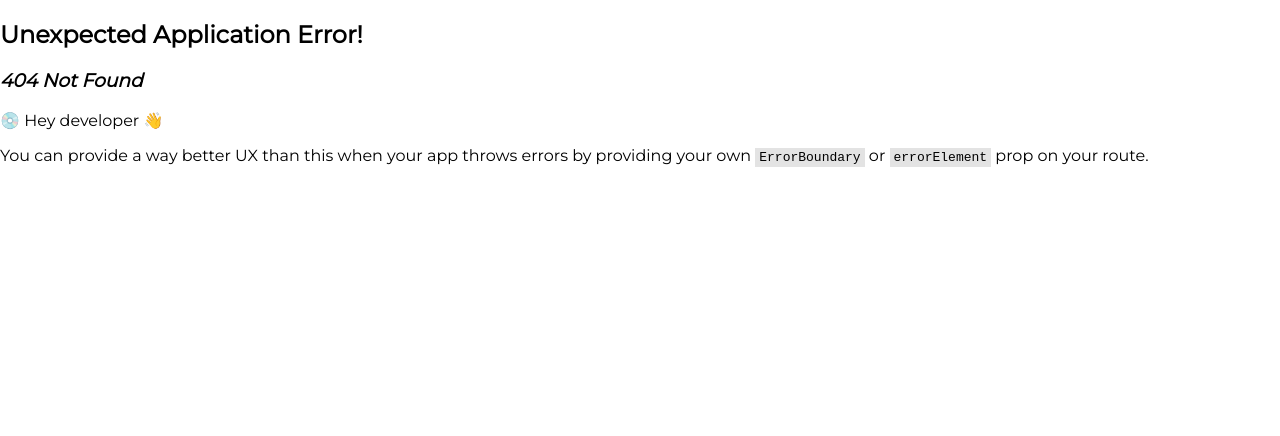
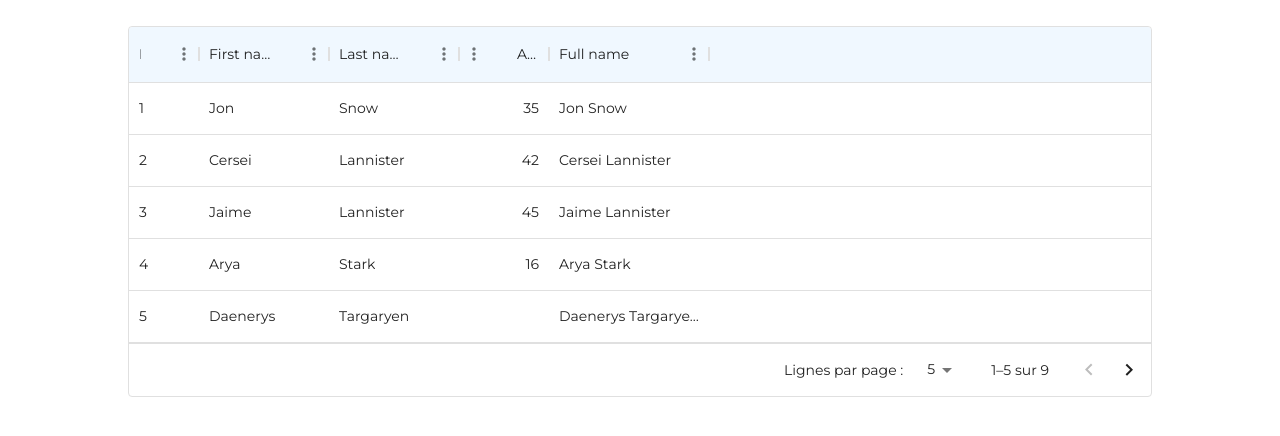
Before and after one commit to Nante1905/rh-frontend, a React (Vite) app: page /test in a window 1280 px wide. Before the commit this address had no page. Shown: the top 436 px of the page. Built offline with nearby package versions, Linux system fonts and the light colour scheme.

Commit message:
feat [details-annonce] changement de statut de candidature avec le bouton faire passer l'entretien et  ajout tab pour liste  entretien

```diff
--- a/package.json
+++ b/package.json
@@ -14,6 +14,7 @@
     "@emotion/styled": "^11.11.0",
     "@mui/icons-material": "^5.14.11",
     "@mui/material": "^5.14.11",
+    "@mui/x-data-grid": "^6.16.2",
     "@reduxjs/toolkit": "^1.9.6",
     "axios": "^1.5.1",
     "eslint-plugin-unused-imports": "^3.0.0",
--- a/src/components/back-office/annonce/annonce-list/AnnonceList.component.tsx
+++ b/src/components/back-office/annonce/annonce-list/AnnonceList.component.tsx
@@ -21,7 +21,10 @@ const AnnonceList = () => {
         console.log(res);
         setAnnonces(res.data);
       })
-      .catch(() => {
+      .catch((err) => {
+        if (err.response.status == 401) {
+          navigate("/login");
+        }
         setError("Impossible de charger les annonces");
       });
   }, []);
--- a/src/components/back-office/annonce/details-annonce/DetailsAnnonce.component.tsx
+++ b/src/components/back-office/annonce/details-annonce/DetailsAnnonce.component.tsx
@@ -8,6 +8,7 @@ import { Alert, Snackbar, Tab, Tabs } from "@mui/material";
 import { useLocation, useParams } from "react-router-dom";
 import CandidatureList from "../../candidature/candidature-list/CandidatureList.component";
 import { http } from "../../../../interceptors/requestInterceptor";
+import { CANDIDATURE_STATUS } from "../../../../constant/CandidatureStatus";
 
 const DetailsAnnonce = (props: any) => {
   const [annonce, setAnnonce] = useState<JobDetail | null>(null);
@@ -59,11 +60,30 @@ const DetailsAnnonce = (props: any) => {
             <Tab value="1" label="Candidatures" />
             <Tab value="2" label="Sélection de dossier" />
             <Tab value="3" label="Résultat test" />
+            <Tab value="4" label="Entretiens effectués" />
           </Tabs>
           {/* Component CandidatureList no antsoina, d any anaty component no mifetch */}
-          {tab == "1" && <CandidatureList idJob={idJob} status={0} />}
-          {tab == "2" && <CandidatureList idJob={idJob} status={3} />}
-          {tab == "3" && <CandidatureList idJob={idJob} status={5} />}
+          {tab == "1" && (
+            <CandidatureList
+              idJob={idJob}
+              status={CANDIDATURE_STATUS.postule}
+            />
+          )}
+          {tab == "2" && (
+            <CandidatureList
+              idJob={idJob}
+              status={CANDIDATURE_STATUS.selection}
+            />
+          )}
+          {tab == "3" && (
+            <CandidatureList idJob={idJob} status={CANDIDATURE_STATUS.test} />
+          )}
+          {tab == "4" && (
+            <CandidatureList
+              idJob={idJob}
+              status={CANDIDATURE_STATUS.entretien}
+            />
+          )}
         </div>
       </div>
     </>
--- a/src/components/back-office/candidature/candidature-card/CandidatureCard.component.scss
+++ b/src/components/back-office/candidature/candidature-card/CandidatureCard.component.scss
@@ -37,12 +37,14 @@
             }
         }
 
-        &-actions {
-            display: flex;
-            justify-content: space-around;
-            padding: 2% 0%;
-            flex-wrap: wrap;
-        }
+    }
+    &-actions {
+        display: flex;
+        justify-content: center;
+        padding: 2% 0%;
+        flex-wrap: wrap;
+        align-items: center;
+        gap: 5%;
     }
 
     .icon {
--- a/src/components/back-office/candidature/candidature-card/CandidatureCard.component.tsx
+++ b/src/components/back-office/candidature/candidature-card/CandidatureCard.component.tsx
@@ -24,6 +24,8 @@ const CandidatureCard = (props: any) => {
   const [expanded, setExpanded] = useState<boolean>(false);
   let candidature: Candidature = props.candidature;
 
+  console.log(candidature);
+
   let noteTest = 0;
   let totalTest = 0;
   const status = props.status;
@@ -36,10 +38,11 @@ const CandidatureCard = (props: any) => {
     open: false,
     message: "",
     disableTestBtn: false,
+    disableEntretienBtn: false,
   });
 
   const addIcon = (state: boolean) => {
-    if (status == CANDIDATURE_STATUS.selection) {
+    if (status >= CANDIDATURE_STATUS.selection) {
       if (state) {
         return <GppGoodIcon className="icon success" />;
       }
@@ -51,6 +54,9 @@ const CandidatureCard = (props: any) => {
   useEffect(() => {
     if (candidature.status != 0) {
       setUpdateStatusState({ ...updateStatusState, disableTestBtn: true });
+    }
+    if (candidature.status == 2) {
+      setUpdateStatusState({ ...updateStatusState, disableEntretienBtn: true });
     }
   }, []);
 
@@ -87,6 +93,35 @@ const CandidatureCard = (props: any) => {
         });
         // setOpen(true);
         // setMessage(err.data);
+      });
+  };
+
+  const fairePasserEntretien = () => {
+    http
+      .put(`/candidatures/${candidature.id}`, {
+        status: 2,
+      })
+      .then((res: any) => {
+        if (res.OK) {
+          setUpdateStatusState({
+            open: true,
+            message: res.data.message,
+            disableEntretienBtn: true,
+          });
+        } else {
+          setUpdateStatusState({
+            ...updateStatusState,
+            open: true,
+            message: res.data.message,
+          });
+        }
+      })
+      .catch((err) => {
+        setUpdateStatusState({
+          ...updateStatusState,
+          open: true,
+          message: err.data,
+        });
       });
   };
 
@@ -135,6 +170,30 @@ const CandidatureCard = (props: any) => {
             >
               {expanded ? "Voir moins" : "Voir plus"}
             </Button>
+            {status == CANDIDATURE_STATUS.test && (
+              <div className="candidature-card-actions flex">
+                <Button
+                  className="div-success"
+                  variant="contained"
+                  onClick={() => fairePasserEntretien()}
+                  disabled={updateStatusState.disableEntretienBtn}
+                >
+                  Faire passer l'entretien
+                </Button>
+              </div>
+            )}
+            {status == CANDIDATURE_STATUS.entretien && (
+              <div className="candidature-card-actions flex">
+                <Button
+                  className="div-success"
+                  variant="contained"
+                  // onClick={() => fairePasserEntretien()}
+                  // disabled={updateStatusState.disableEntretienBtn}
+                >
+                  Embaucher
+                </Button>
+              </div>
+            )}
           </div>
           <Collapse in={expanded} timeout="auto" unmountOnExit>
             <div className="candidature-card-collapse">
--- a/src/components/back-office/candidature/candidature-list/CandidatureList.component.tsx
+++ b/src/components/back-office/candidature/candidature-list/CandidatureList.component.tsx
@@ -24,10 +24,14 @@ const CandidatureList = (props: any) => {
       url += `/job/${idJob}/selections`;
     } else if (status == CANDIDATURE_STATUS.test) {
       url += `/job/${idJob}/tests`;
+    } else if (status == CANDIDATURE_STATUS.entretien) {
+      url += `/job/${idJob}/entretiens`;
     }
     http
       .get(url)
       .then((res) => {
+        console.log(res);
+
         setCandidatures(res.data);
       })
       .catch((err) => {
--- /dev/null
+++ b/src/components/data-table/DataTable.component.scss
@@ -0,0 +1,9 @@
+.table-container {
+    width: 80%;
+    margin: auto;
+    padding: 2%;
+
+    .MuiDataGrid-columnHeaders {
+        background-color: aliceblue;
+    }
+}
--- /dev/null
+++ b/src/components/data-table/DataTable.component.tsx
@@ -0,0 +1,115 @@
+import React from "react";
+import {
+  DataGrid,
+  GridColDef,
+  GridValueGetterParams,
+  frFR,
+} from "@mui/x-data-grid";
+import "./DataTable.component.scss";
+
+const DataTable = () => {
+  const columns: GridColDef[] = [
+    { field: "id", headerName: "ID", width: 70 },
+    { field: "firstName", headerName: "First name", width: 130 },
+    { field: "lastName", headerName: "Last name", width: 130 },
+    {
+      field: "age",
+      headerName: "Age",
+      type: "number",
+      width: 90,
+    },
+    {
+      field: "fullName",
+      headerName: "Full name",
+      description: "This column has a value getter and is not sortable.",
+      sortable: false,
+      width: 160,
+      valueGetter: (params: GridValueGetterParams) =>
+        `${params.row.firstName || ""} ${params.row.lastName || ""}`,
+    },
+  ];
+
+  const rows = [
+    { id: 1, lastName: "Snow", firstName: "Jon", age: 35 },
+    { id: 2, lastName: "Lannister", firstName: "Cersei", age: 42 },
+    { id: 3, lastName: "Lannister", firstName: "Jaime", age: 45 },
+    { id: 4, lastName: "Stark", firstName: "Arya", age: 16 },
+    { id: 5, lastName: "Targaryen", firstName: "Daenerys", age: null },
+    { id: 6, lastName: "Melisandre", firstName: null, age: 150 },
+    { id: 7, lastName: "Clifford", firstName: "Ferrara", age: 44 },
+    { id: 8, lastName: "Frances", firstName: "Rossini", age: 36 },
+    { id: 9, lastName: "Roxie", firstName: "Harvey", age: 65 },
+  ];
+
+  return (
+    <div className="table-container">
+      <DataGrid
+        rows={rows}
+        columns={columns}
+        initialState={{
+          pagination: {
+            paginationModel: { page: 0, pageSize: 5 },
+          },
+        }}
+        pageSizeOptions={[5, 10]}
+        // checkboxSelection
+        localeText={frFR.components.MuiDataGrid.defaultProps.localeText}
+      />
+    </div>
+  );
+};
+
+export default DataTable;
+
+// import * as React from 'react';
+
+// const columns: GridColDef[] = [
+//   { field: 'id', headerName: 'ID', width: 70 },
+//   { field: 'firstName', headerName: 'First name', width: 130 },
+//   { field: 'lastName', headerName: 'Last name', width: 130 },
+//   {
+//     field: 'age',
+//     headerName: 'Age',
+//     type: 'number',
+//     width: 90,
+//   },
+//   {
+//     field: 'fullName',
+//     headerName: 'Full name',
+//     description: 'This column has a value getter and is not sortable.',
+//     sortable: false,
+//     width: 160,
+//     valueGetter: (params: GridValueGetterParams) =>
+//       `${params.row.firstName || ''} ${params.row.lastName || ''}`,
+//   },
+// ];
+
+// const rows = [
+//   { id: 1, lastName: 'Snow', firstName: 'Jon', age: 35 },
+//   { id: 2, lastName: 'Lannister', firstName: 'Cersei', age: 42 },
+//   { id: 3, lastName: 'Lannister', firstName: 'Jaime', age: 45 },
+//   { id: 4, lastName: 'Stark', firstName: 'Arya', age: 16 },
+//   { id: 5, lastName: 'Targaryen', firstName: 'Daenerys', age: null },
+//   { id: 6, lastName: 'Melisandre', firstName: null, age: 150 },
+//   { id: 7, lastName: 'Clifford', firstName: 'Ferrara', age: 44 },
+//   { id: 8, lastName: 'Frances', firstName: 'Rossini', age: 36 },
+//   { id: 9, lastName: 'Roxie', firstName: 'Harvey', age: 65 },
+// ];
+
+// export default function DataTable() {
+//   return (
+//     <div style={{ height: 400, width: '100%' }}>
+//       <DataGrid
+//         rows={rows}
+//         columns={columns}
+//         initialState={{
+//           pagination: {
+//             paginationModel: { page: 0, pageSize: 5 },
+//           },
+//         }}
+//         pageSizeOptions={[5, 10]}
+//         checkboxSelection
+//       />
+//     </div>
+//   );
+// }
--- a/src/components/job-card/JobCard.component.scss
+++ b/src/components/job-card/JobCard.component.scss
@@ -1,8 +1,13 @@
 @import '../../variables.module.scss';
+
 
 .job-card {
     margin: auto;
     width: 50%;
+
+    .MuiChip-colorSuccess {
+        background-color: $success;
+    }
 
     &-item {
         margin: 2% 0%;
--- a/src/components/job-card/JobCard.component.tsx
+++ b/src/components/job-card/JobCard.component.tsx
@@ -25,7 +25,7 @@ const JobCard = (props: any) => {
   const statusMap = ["En attente", "Test", "Entretien", "Embauche"];
 
   const navigate = useNavigate();
-  console.log("job carrrr " + candidature);
+  console.log("statuuus " + status);
 
   const renderStatusComponent = (status: number) => {
     if (status === 1) {
@@ -50,10 +50,25 @@ const JobCard = (props: any) => {
     }
   };
 
+  const getStatus = (status: number) => {
+    if (status == 1) {
+      return "Passez le test";
+    }
+    if (status == 2) {
+      return "Entretien";
+    }
+    return "En attente";
+  };
+
   return (
     <Card className="job-card">
       <CardHeader
-        title={<h2>{annonce.title}</h2>}
+        title={
+          <>
+            <Chip label={getStatus(status)} color="success" />
+            <h2>{annonce.title}</h2>{" "}
+          </>
+        }
         subheader={<h4>{annonce.jour}</h4>}
         className="job-card-header"
       />
--- a/src/constant/CandidatureStatus.ts
+++ b/src/constant/CandidatureStatus.ts
@@ -2,5 +2,6 @@
 export const CANDIDATURE_STATUS = {
     postule: 0,
     selection: 3,
-    test: 5
+    test: 5,
+    entretien: 8
 }
--- a/src/main.tsx
+++ b/src/main.tsx
@@ -22,6 +22,7 @@ import HomePage from "./pages/frontoffice/home/HomePage.tsx";
 import QcmComponent from "./components/qcm/QcmComponent.tsx";
 import FoCandidature from "./components/front-office/candidature/foCandidature.component.tsx";
 import NavbarBackOffice from "./components/back-office/sidebar/NavbarBackOffice.tsx";
+import DataTable from "./components/data-table/DataTable.component.tsx";
 
 const routes = createBrowserRouter([
   {
@@ -71,6 +72,10 @@ const routes = createBrowserRouter([
       {
         path: "navbar",
         element: <NavbarBackOffice />,
+      },
+      {
+        path: "test",
+        element: <DataTable />,
       },
     ],
   },
```
